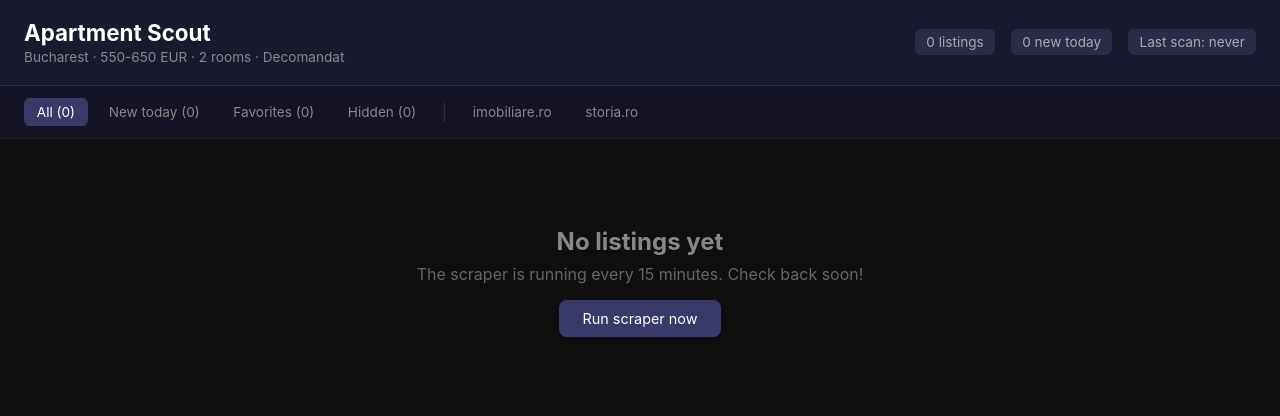
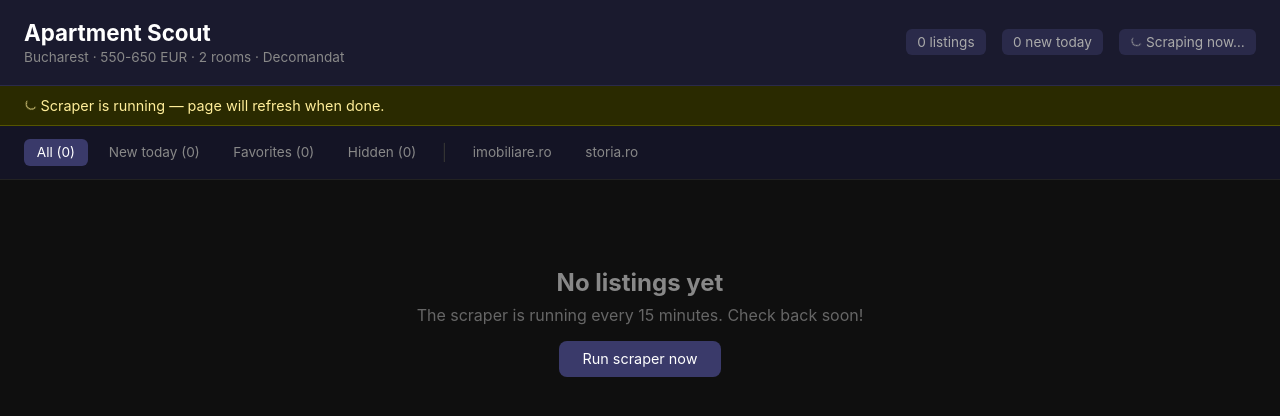
Before and after one commit to andreideaconu18/CV1, a Flask app: page / in a window 1280 px wide. Shown: the top 416 px of the page. Run offline with Flask 3, Linux system fonts and the light colour scheme; data that the repository does not hold is empty.

Commit message:
Improve scrape status visibility: relative time, live spinner, auto-reload
- Show "5 min ago" / "just now" instead of raw clock time
- Show spinning indicator in header and banner while scrape is running
- JS polls /debug every 4s when scraping; reloads page when done

https://claude.ai/code/session_01DnjF1byqPUizQXU6YkGKAJ

```diff
--- a/app.py
+++ b/app.py
@@ -100,6 +100,19 @@ _start_scheduler()
 # Helpers
 # ---------------------------------------------------------------------------
 
+def _relative_time(dt):
+    if dt is None:
+        return "never"
+    delta = datetime.datetime.utcnow() - dt
+    minutes = int(delta.total_seconds() / 60)
+    if minutes < 1:
+        return "just now"
+    if minutes < 60:
+        return f"{minutes} min ago"
+    hours = minutes // 60
+    return f"{hours}h ago"
+
+
 def _get_stats(db):
     today = datetime.datetime.utcnow().replace(hour=0, minute=0, second=0, microsecond=0)
     total = db.query(func.count(Listing.id)).filter_by(is_active=True, is_hidden=False).scalar()
@@ -111,10 +124,7 @@ def _get_stats(db):
     favorites = db.query(func.count(Listing.id)).filter_by(is_favorite=True, is_active=True).scalar()
     hidden = db.query(func.count(Listing.id)).filter_by(is_hidden=True).scalar()
 
-    if _last_scan:
-        last_scan_str = _last_scan.strftime("%H:%M")
-    else:
-        last_scan_str = "never"
+    last_scan_str = _relative_time(_last_scan)
 
     return {
         "total": total,
@@ -122,6 +132,7 @@ def _get_stats(db):
         "favorites": favorites,
         "hidden": hidden,
         "last_scan": last_scan_str,
+        "scrape_running": _scrape_lock.locked(),
     }
 
 
--- a/static/style.css
+++ b/static/style.css
@@ -20,6 +20,9 @@ a:hover { text-decoration: underline; }
     font-size: 0.9rem;
 }
 .scraping-banner a { color: #ffee99; font-weight: 600; margin-left: 0.5rem; }
+
+@keyframes spin { to { transform: rotate(360deg); } }
+.scrape-spinner { display: inline-block; animation: spin 1s linear infinite; }
 
 /* --- Header --- */
 header {
--- a/templates/index.html
+++ b/templates/index.html
@@ -15,14 +15,19 @@
         <div class="header-stats">
             <span class="stat">{{ stats.total }} listings</span>
             <span class="stat">{{ stats.new_today }} new today</span>
-            <span class="stat last-scan">Last scan: {{ stats.last_scan }}</span>
+            <span class="stat last-scan" id="last-scan-stat">
+                {% if stats.scrape_running %}
+                <span class="scrape-spinner">&#9696;</span> Scraping now…
+                {% else %}
+                Last scan: {{ stats.last_scan }}
+                {% endif %}
+            </span>
         </div>
     </header>
 
-    {% if request.args.get('scraping') %}
-    <div class="scraping-banner">
-        ⏳ Scraper is running in the background — check back in ~2 minutes.
-        <a href="/">Refresh</a>
+    {% if stats.scrape_running %}
+    <div class="scraping-banner" id="scraping-banner">
+        <span class="scrape-spinner">&#9696;</span> Scraper is running — page will refresh when done.
     </div>
     {% endif %}
 
@@ -96,6 +101,24 @@
             const res = await fetch(`/api/listing/${id}/hide`, { method: 'POST' });
             if (res.ok) location.reload();
         }
+
+        // Poll /debug every 4s while a scrape is running; reload when it finishes
+        (function () {
+            const stat = document.getElementById('last-scan-stat');
+            let running = stat && stat.textContent.includes('Scraping now');
+            if (!running) return;
+
+            const interval = setInterval(async () => {
+                try {
+                    const res = await fetch('/debug');
+                    const data = await res.json();
+                    if (!data.scrape_running) {
+                        clearInterval(interval);
+                        location.reload();
+                    }
+                } catch (_) {}
+            }, 4000);
+        })();
     </script>
 </body>
 </html>
```
